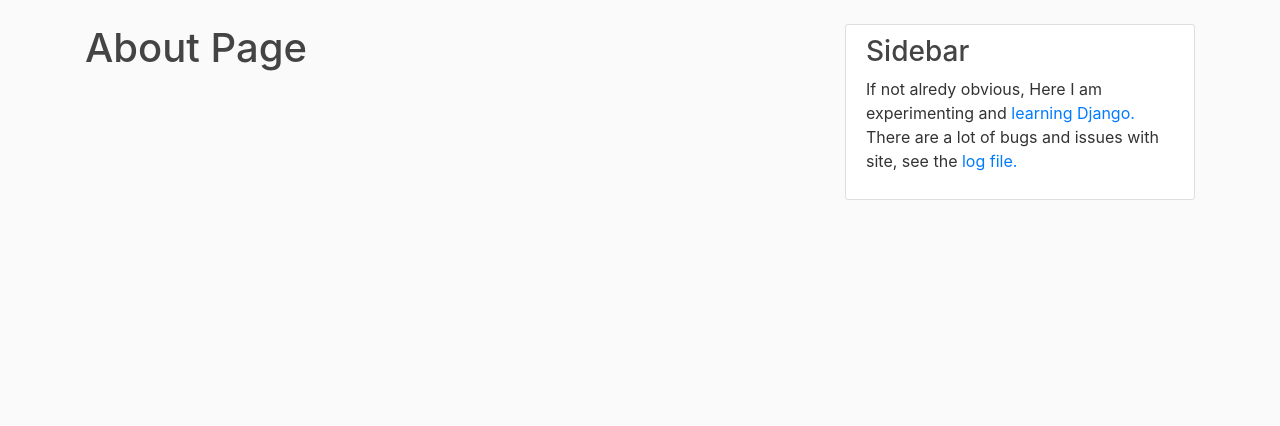
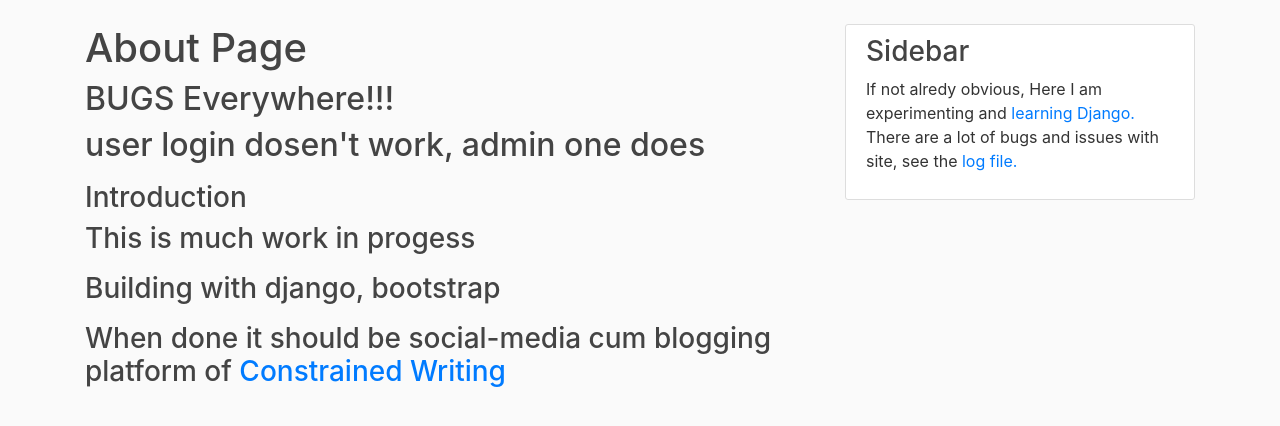
Before and after one commit to whoibrar/AVoid5, a Django app: page /about/ in a window 1280 px wide. Shown: the part 56-482 px from the top of the page. Run offline with Django 4.2, Linux system fonts and the light colour scheme; some libraries are stand-ins or nearby versions.

Commit message:
➕ About Section

```diff
--- a/blog/templates/blog/about.html
+++ b/blog/templates/blog/about.html
@@ -1,4 +1,13 @@
 {% extends "blog/base.html" %}
 {% block content %}
     <h1>About Page</h1>
+
+    <h2> BUGS Everywhere!!! <h2>
+        <p> user login dosen't work, admin one does </p>
+
+    <h3> Introduction <h3>
+    <p> This is much work in progess</p>
+    <p> Building with django, bootstrap </p>
+    <p> When done it should be social-media cum blogging platform of <a href="https://en.wikipedia.org/wiki/Constrained_writing">Constrained Writing</a></p>
+
 {% endblock content%}
```
